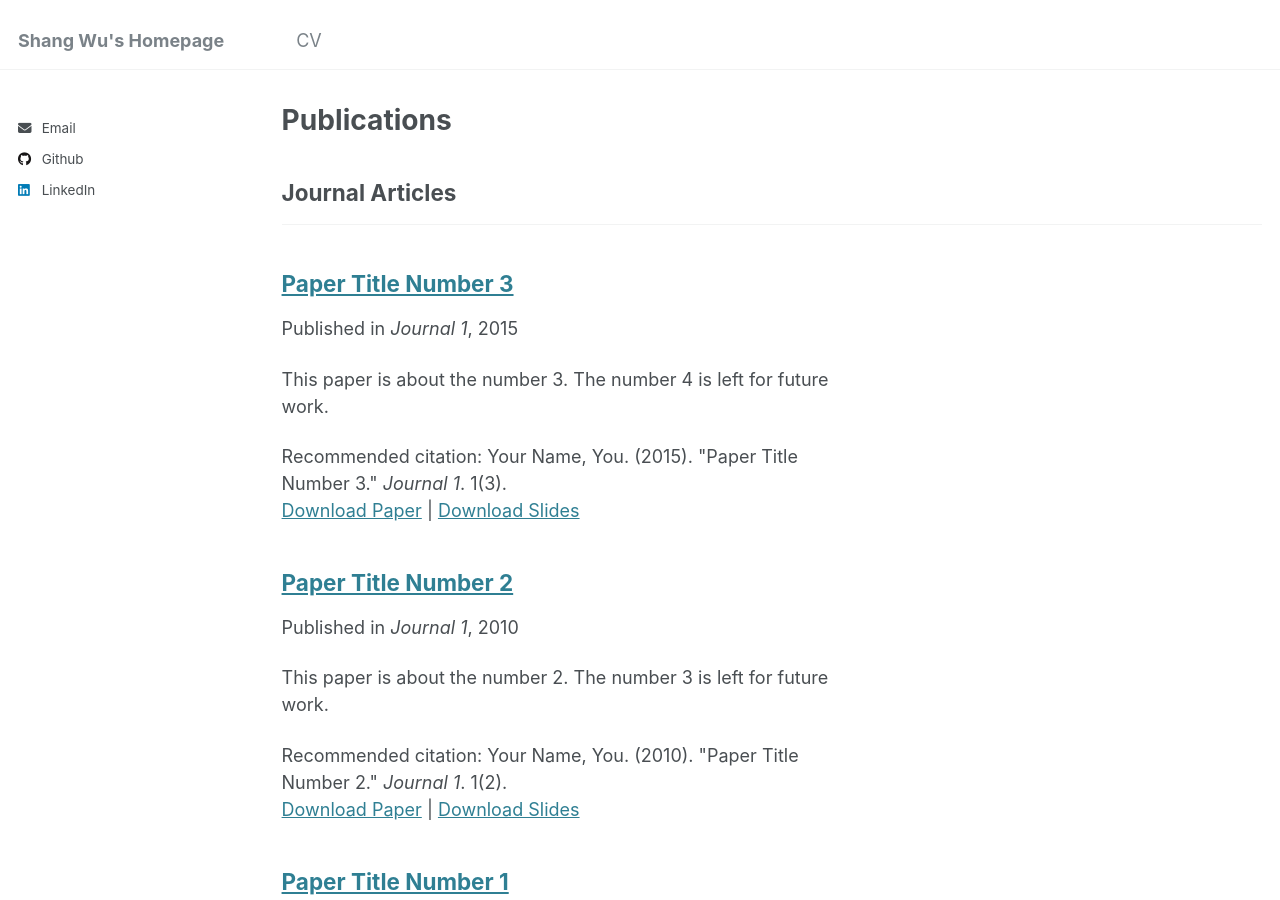
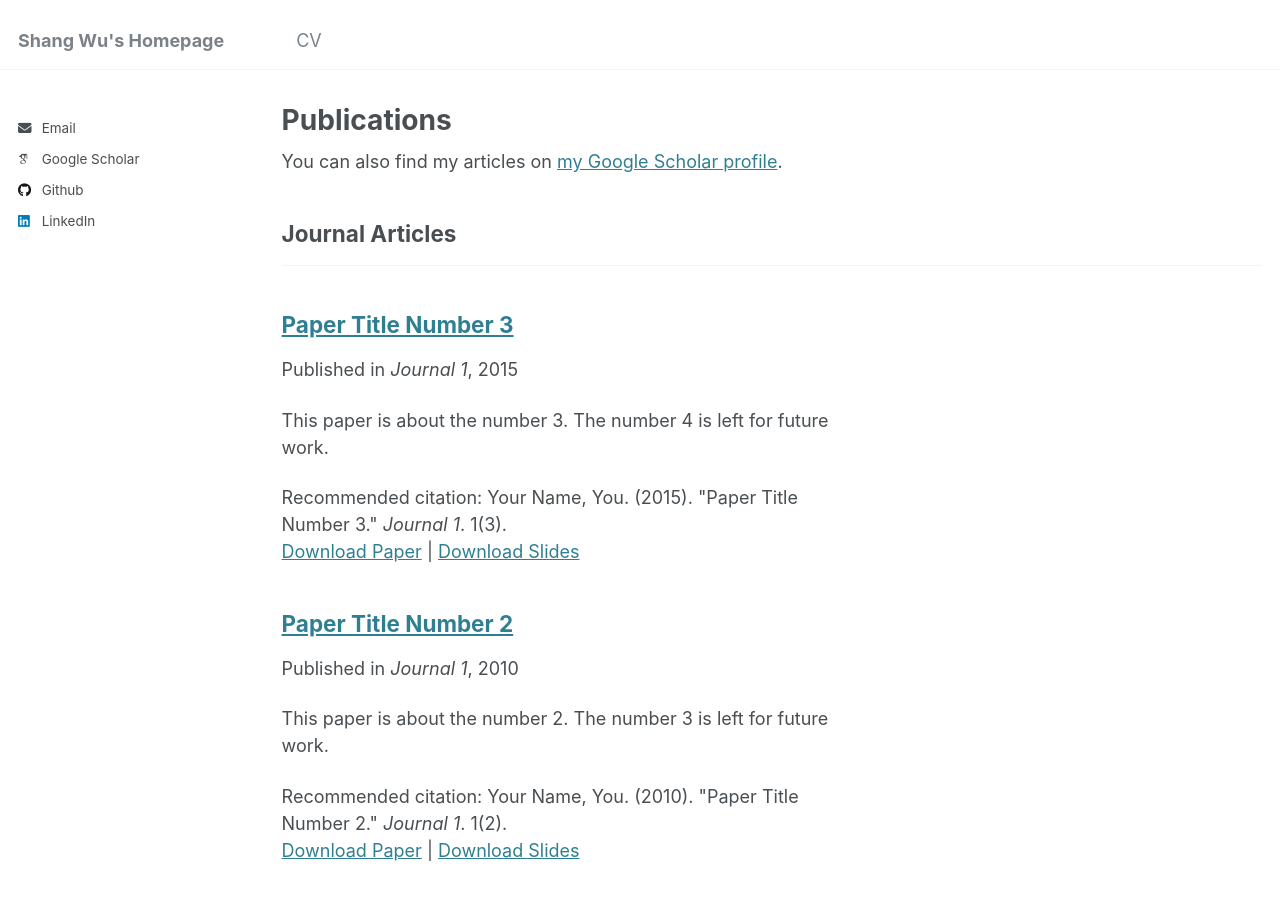
Before and after one commit to ShangW19/ShangW19.github.io, a Jekyll site: the page built from _pages/publications.html, in a window 1280 px wide and 900 px high. Built offline with Jekyll 4.4.1, drawn with Linux system fonts in a browser that asks for light colours; some web fonts are replaced; part of the change alters nothing that is shown.

Commit message:
Update Google Scholar URL in config file

```diff
--- a/_config.yml
+++ b/_config.yml
@@ -32,7 +32,7 @@ author:
 
   # Academic websites
   arxiv            : # URL - Update with the correct link to your profile
-  googlescholar    : # URL
+  googlescholar    : https://scholar.google.com/citations?hl=en&user=raI6ObcAAAAJ # URL
   impactstory      : # URL
   orcid            : #"http://orcid.org/yourorcidurl"
   semantic         : # URL
```
